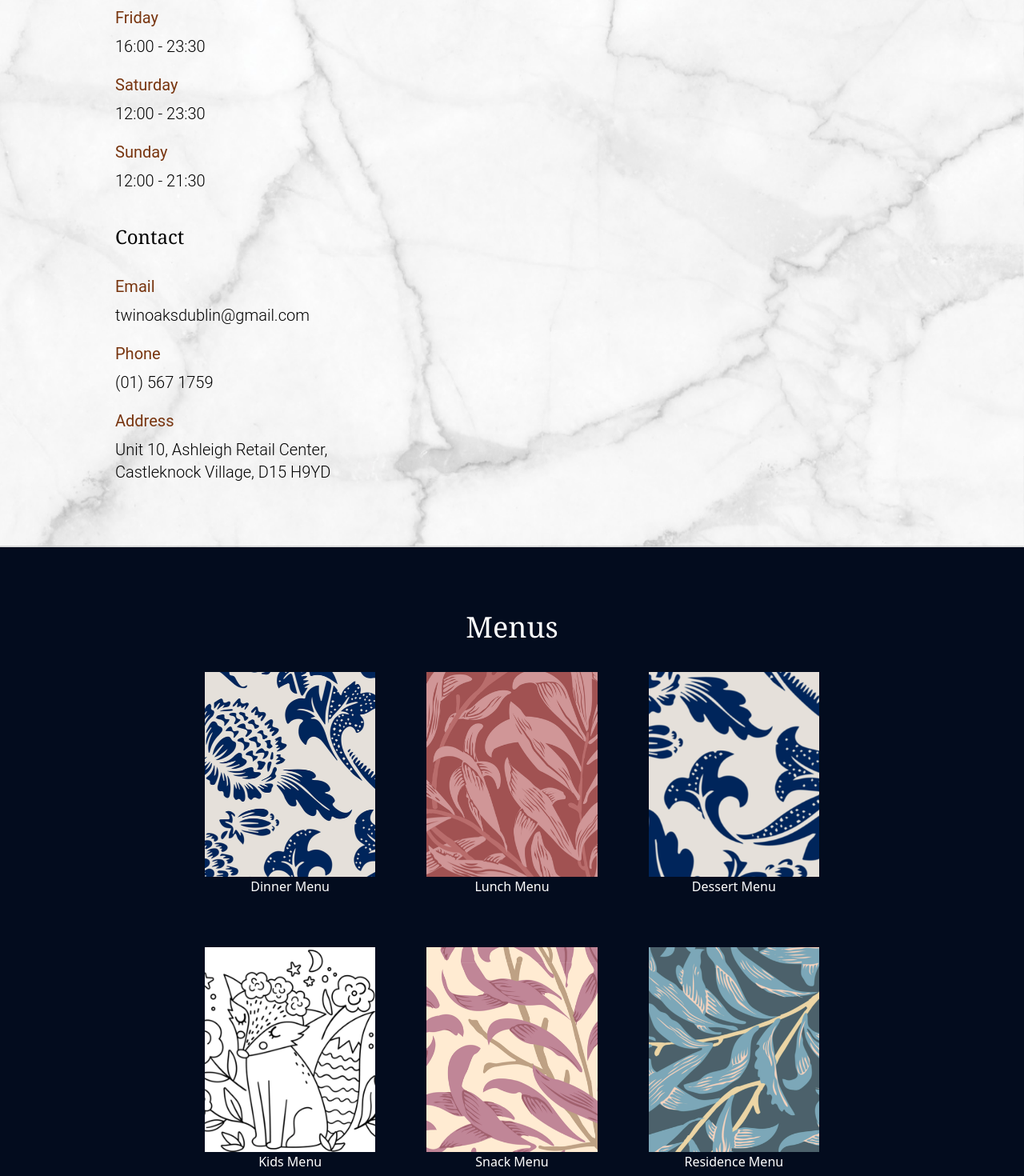
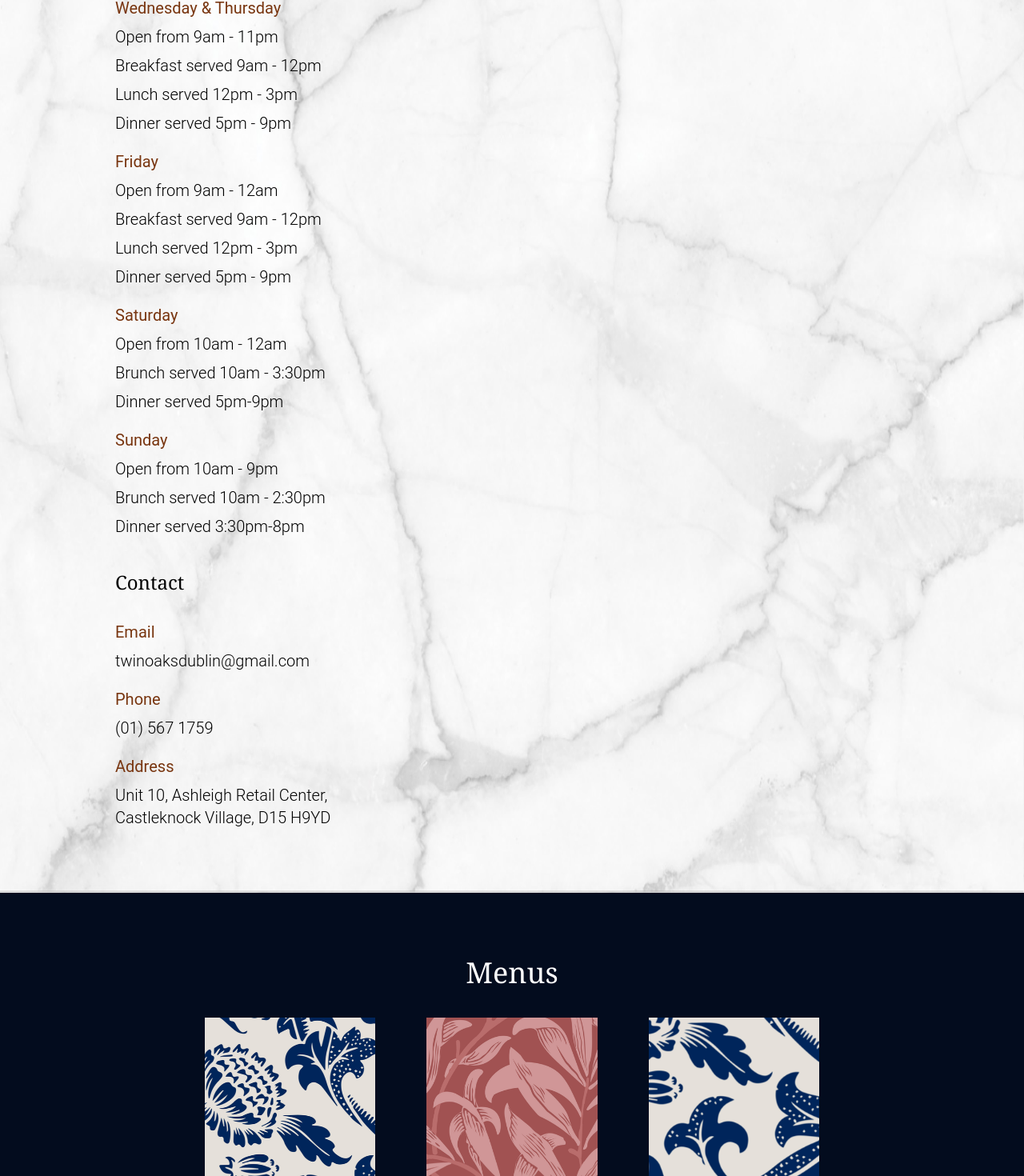
Before and after one commit to vithushan19/twin-oaks-landing, a Next.js app: page / in a window 1280 px wide. Shown: the part 2731-4201 px from the top of the page at 80% size. Built offline with nearby package versions, Linux system fonts and the light colour scheme.

Commit message:
times  changes

```diff
--- a/src/components/HoursAndContactSection.tsx
+++ b/src/components/HoursAndContactSection.tsx
@@ -23,32 +23,44 @@ export default function HoursAndContactSection() {
           <p className="font-regular font-roboto text-xl text-amber-900">
             Monday & Tuesday{" "}
           </p>
-          <p className="mt-2 font-roboto text-xl font-light">09:00 - 16:00 </p>
+          <p className="mt-2 font-roboto text-xl font-light"> Open from 9am - 4pm </p>
+          <p className="mt-2 font-roboto text-xl font-light">Breakfast served 9am - 12pm </p>
+          <p className="mt-2 font-roboto text-xl font-light">Lunch served 12pm - 3pm </p>
         </div>
 
         <div className="mt-5 flex flex-col">
           <p className="font-regular font-roboto text-xl text-amber-900">
             Wednesday & Thursday{" "}
           </p>
-          <p className="mt-2 font-roboto text-xl font-light">17:00 - 23:30 </p>
+          <p className="mt-2 font-roboto text-xl font-light"> Open from 9am - 11pm </p>
+          <p className="mt-2 font-roboto text-xl font-light">Breakfast served 9am - 12pm </p>
+          <p className="mt-2 font-roboto text-xl font-light">Lunch served 12pm - 3pm </p>
+          <p className="mt-2 font-roboto text-xl font-light">Dinner served 5pm - 9pm </p>
         </div>
         <div className="mt-5 flex flex-col">
           <p className="font-regular font-roboto text-xl text-amber-900">
             Friday{" "}
           </p>
-          <p className="mt-2 font-roboto text-xl font-light">16:00 - 23:30 </p>
+          <p className="mt-2 font-roboto text-xl font-light"> Open from 9am - 12am </p>
+           <p className="mt-2 font-roboto text-xl font-light">Breakfast served 9am - 12pm </p>
+          <p className="mt-2 font-roboto text-xl font-light">Lunch served 12pm - 3pm </p>
+          <p className="mt-2 font-roboto text-xl font-light">Dinner served 5pm - 9pm </p>
         </div>
         <div className="mt-5 flex flex-col">
           <p className="font-regular font-roboto text-xl text-amber-900">
             Saturday{" "}
           </p>
-          <p className="mt-2 font-roboto text-xl font-light">12:00 - 23:30 </p>
+          <p className="mt-2 font-roboto text-xl font-light">Open from 10am - 12am </p>
+           <p className="mt-2 font-roboto text-xl font-light">Brunch served 10am - 3:30pm</p>
+          <p className="mt-2 font-roboto text-xl font-light">Dinner served 5pm-9pm </p>
         </div>
         <div className="mt-5 flex flex-col">
           <p className="font-regular font-roboto text-xl text-amber-900">
             Sunday{" "}
           </p>
-          <p className="mt-2 font-roboto text-xl font-light">12:00 - 21:30 </p>
+          <p className="mt-2 font-roboto text-xl font-light">Open from 10am - 9pm </p>
+           <p className="mt-2 font-roboto text-xl font-light">Brunch served 10am - 2:30pm</p>
+          <p className="mt-2 font-roboto text-xl font-light">Dinner served 3:30pm-8pm </p>
         </div>
 
         <p className="mt-10 mb-8 font-playfair text-2xl">Contact</p>
--- a/src/components/MenuSection.tsx
+++ b/src/components/MenuSection.tsx
@@ -11,17 +11,17 @@ export default function MenuSection() {
     {
       name: "Dinner Menu",
       image: "/images/menus/Dinner-Menu.png",
-      link: "/menus/Summer Dinner.pdf",
+      link: "/menus/Dinner Menu.pdf",
     },
     {
-      name: "Lunch Menu",
+      name: "Weekday Breakfast & Lunch",
       image: "/images/menus/Brunch-Menu.png",
-      link: "/menus/Lunch.pdf",
+      link: "/menus/Breakfast Lunch Menu.pdf",
     },
     {
       name: "Dessert Menu",
       image: "/images/menus/Dessert-Menu.png",
-      link: "/menus/Dessert.pdf",
+      link: "/menus/Dessert Menu.pdf",
     },
     {
       name: "Kids Menu",
@@ -29,14 +29,14 @@ export default function MenuSection() {
       link: "/menus/Kids-Menu.pdf",
     },
     {
-      name: "Snack Menu",
+      name: "Weekend Breakfast & Lunch",
       image: "/images/menus/Lunch-Set-Menu.png",
-      link: "/menus/Snack.pdf",
+      link: "/menus/Weekend Brunch Lunch Menu.pdf",
     },
     {
-      name: "Residence Menu",
+      name: "Drinks Menu",
       image: "/images/menus/Dinner-Set-Menu.png",
-      link: "/menus/Residence.pdf",
+      link: "/menus/Drinks Menu.pdf",
     },
   ];
   return (
```
